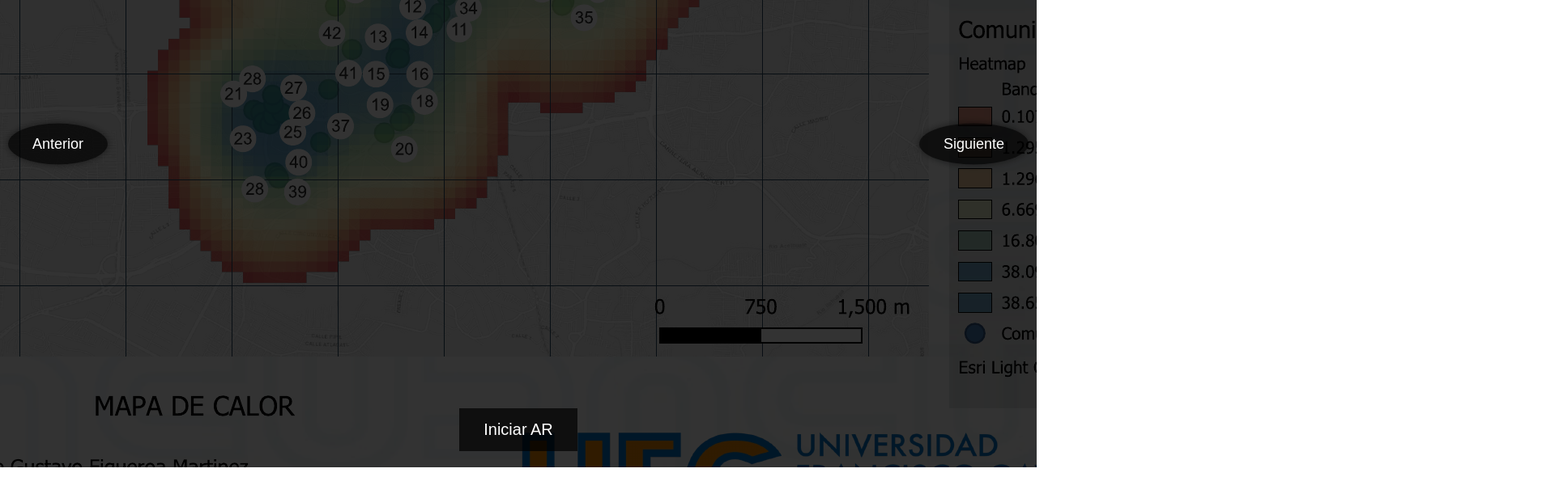
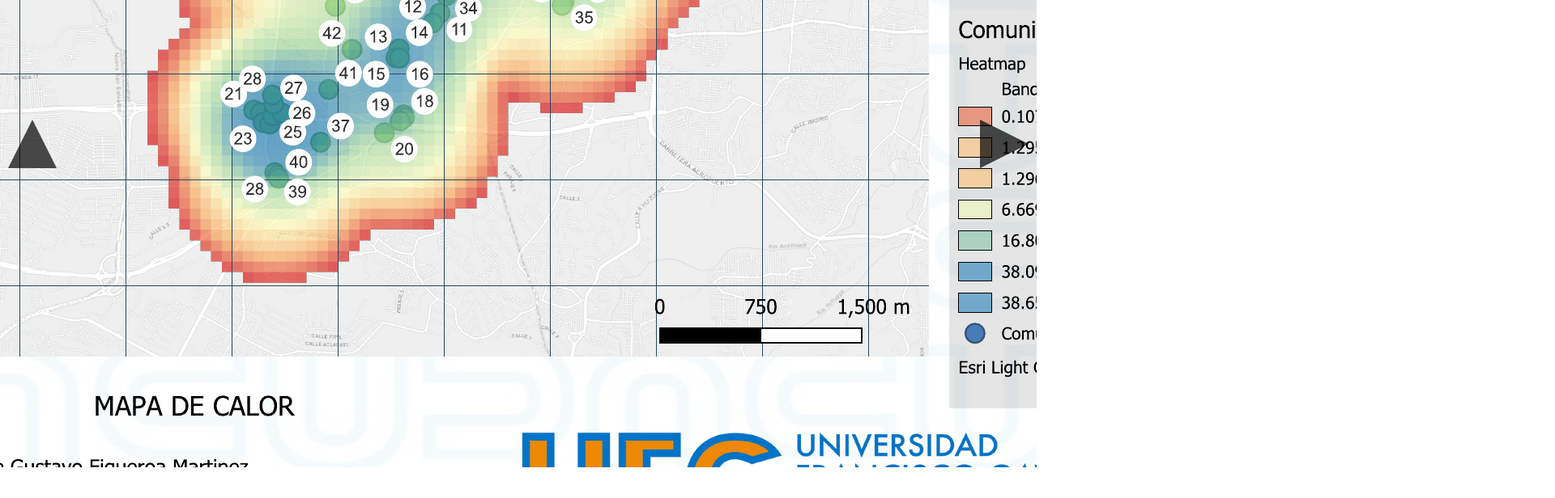
Before and after one commit to Ale-098/index, a plain HTML site: page index.html in a window 1280 px wide. Shown: the part 222-838 px from the top of the page at 81% size, 1920 px wide, since content can reach past the window. Before the commit the page ends 800 px from the top, so only its background shows below. Drawn offline with Linux system fonts and the light colour scheme.

Commit message:
Update index.html

```diff
--- a/index.html
+++ b/index.html
@@ -7,36 +7,40 @@
     <script src="https://cdn.rawgit.com/jeromeetienne/ar.js/2.2.1/aframe/build/aframe-ar.min.js"></script>
     <title>Visor AR con Imágenes Controladas</title>
     <style>
-        /* Estilo para los botones de navegación (centrados en los laterales) */
+        /* Estilo para los botones de navegación (triángulos centrados en los laterales) */
         #prevButton, #nextButton {
             position: fixed;
             top: 50%;
             transform: translateY(-50%);
-            font-size: 18px;
-            background-color: rgba(0, 0, 0, 0.7);
-            color: white;
-            padding: 15px 30px;
+            font-size: 0;
+            background-color: transparent;
             border: none;
             cursor: pointer;
             z-index: 9999;
-            border-radius: 50%;
-            box-shadow: 0 0 10px rgba(0, 0, 0, 0.5);
+            width: 60px;
+            height: 60px;
         }
 
+        /* Estilo del botón anterior (triángulo hacia la izquierda) */
         #prevButton {
             left: 10px;
+            clip-path: polygon(50% 0%, 100% 100%, 0% 100%);
+            background-color: rgba(0, 0, 0, 0.7);
         }
 
+        /* Estilo del botón siguiente (triángulo hacia la derecha) */
         #nextButton {
             right: 10px;
+            clip-path: polygon(0% 0%, 100% 50%, 0% 100%);
+            background-color: rgba(0, 0, 0, 0.7);
         }
 
         /* Ajustar el tamaño de las imágenes para que se adapten al teléfono */
         a-image {
-            width: 100%;
-            height: auto;
-            max-width: 100vw;
-            max-height: 100vh;
+            width: 100vw;  /* Ajusta el ancho a la pantalla */
+            height: 100vh; /* Ajusta la altura a la pantalla */
+            object-fit: contain; /* Ajusta la imagen sin distorsionarla */
+            position: absolute;
         }
 
         /* Evitar que los botones se muevan cuando se rota el teléfono */
@@ -52,44 +56,13 @@
             flex-direction: column;
         }
 
-        /* Fondo de la pantalla inicial */
-        #startScreen {
-            position: fixed;
-            top: 0;
-            left: 0;
-            width: 100%;
-            height: 100%;
-            background-color: rgba(0, 0, 0, 0.8);
-            display: flex;
-            justify-content: center;
-            align-items: center;
-            z-index: 9999;
-        }
-
-        #startButton {
-            position: absolute;
-            bottom: 20px;
-            padding: 15px 30px;
-            background-color: rgba(0, 0, 0, 0.7);
-            color: white;
-            font-size: 20px;
-            border: none;
-            cursor: pointer;
-            z-index: 10000;
-        }
     </style>
 </head>
 <body>
 
-    <!-- Pantalla de inicio -->
-    <div id="startScreen">
-        <a-image id="startImage" src="pdf_page0001-01.png" position="0 0 -3" scale="2 2 1"></a-image>
-        <button id="startButton" onclick="startAR()">Iniciar AR</button>
-    </div>
-
     <!-- Botones para navegar entre las imágenes -->
-    <button id="prevButton" onclick="prevImage()">Anterior</button>
-    <button id="nextButton" onclick="nextImage()">Siguiente</button>
+    <button id="prevButton" onclick="prevImage()"></button>
+    <button id="nextButton" onclick="nextImage()"></button>
 
     <a-scene embedded arjs>
         <!-- Declarar las imágenes como activos -->
@@ -107,7 +80,7 @@
         </a-assets>
 
         <!-- Imagen inicial -->
-        <a-image id="currentImage" src="#pdf1" position="0 0 -3"></a-image>
+        <a-image id="currentImage" src="#pdf1" position="0 0 -3" scale="1 1 1" rotation="0 0 0"></a-image>
 
         <!-- Cámara para AR -->
         <a-marker-camera preset="hiro"></a-marker-camera>
@@ -124,11 +97,10 @@
             '#pdf6', '#pdf7', '#pdf8', '#pdf9', '#pdf10'
         ];
 
-        // Función para iniciar la visualización AR
-        function startAR() {
-            document.getElementById("startScreen").style.display = "none"; // Ocultar la pantalla de inicio
+        // Función para iniciar la visualización AR automáticamente
+        window.onload = function() {
             document.querySelector("a-scene").style.display = "block"; // Mostrar la escena AR
-        }
+        };
 
         // Función para navegar a la imagen anterior
         function prevImage() {
@@ -155,6 +127,7 @@
             const currentImage = document.getElementById('currentImage');
             currentImage.setAttribute('src', images[currentImageIndex - 1]);
             currentImage.setAttribute('position', '0 0 -3'); // Reestablecer la posición de la imagen
+            currentImage.setAttribute('rotation', '0 0 0'); // Asegurar que la rotación sea 0 para estar ortogonal
         }
     </script>
 
```
